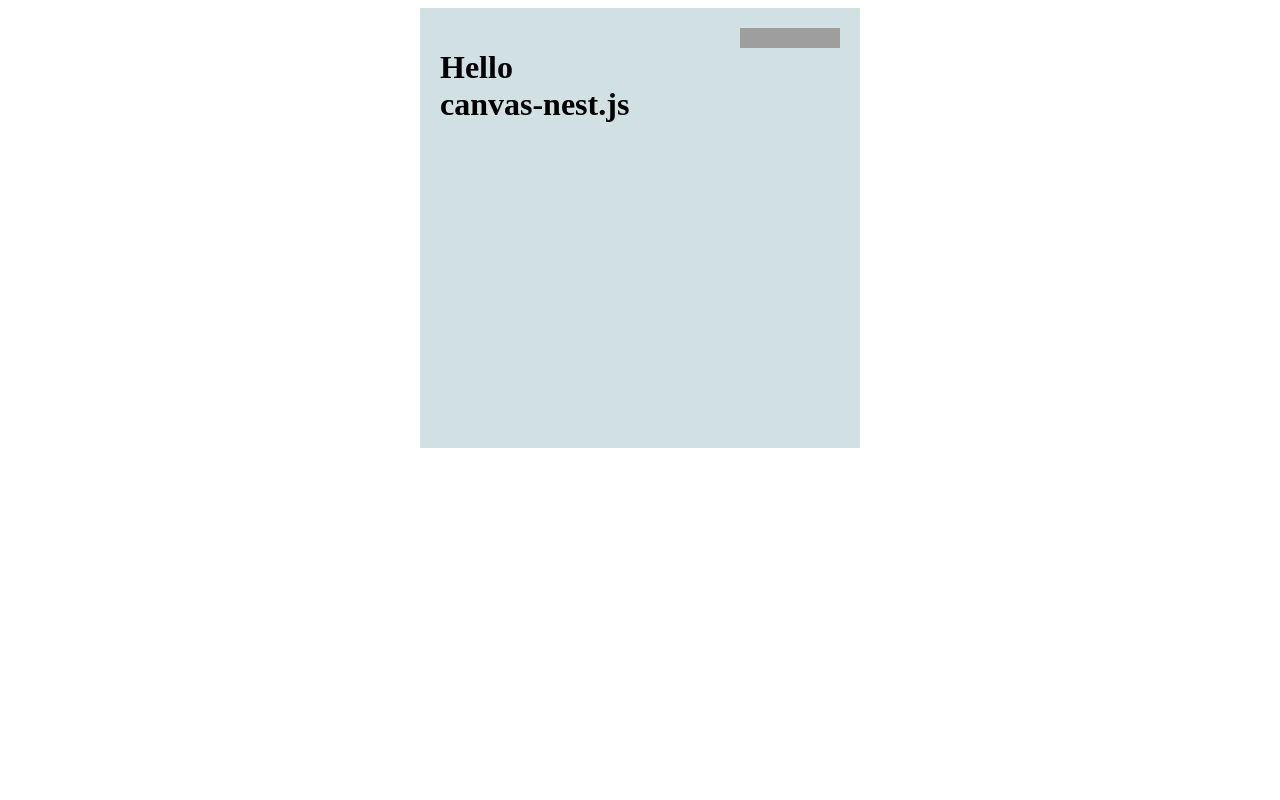
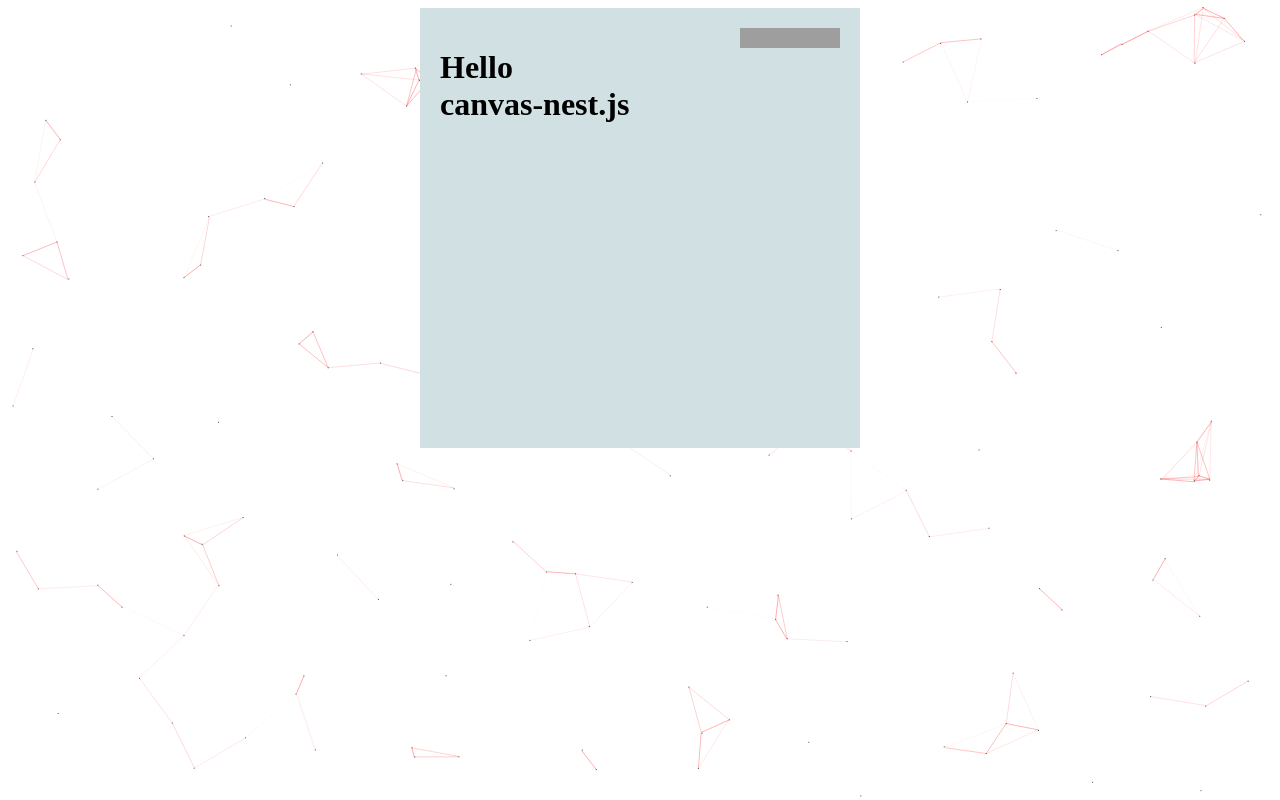
Before and after one commit to hustcc/canvas-nest.js, a plain HTML site: page demo.html in a window 1280 px wide. Drawn offline with Linux system fonts and the light colour scheme; grey boxes are pictures that could not be loaded.

Commit message:
ramdom canvas id, allow multiple js included

```diff
--- a/canvas-nest.js
+++ b/canvas-nest.js
@@ -1,86 +1,84 @@
 "use strict";
 ! function() {
-    function C(f, a, b) {
-        return f.getAttribute(a) || b
+    function r(a, b, f) {
+        return a.getAttribute(b) || f
     }
 
-    function l() {
-        var a = document.getElementsByTagName("script"),
-            f = a[a.length - 1],
-            h, g, b;
-        h = C(f, "zIndex", -1);
-        g = C(f, "opacity", 0.5);
-        b = C(f, "color", "0,0,0");
+    function e() {
+        var h = document.getElementsByTagName("script"),
+            f = h.length,
+            a = h[f - 1],
+            g, b, j;
+        g = r(a, "zIndex", -1);
+        b = r(a, "opacity", 0.5);
+        j = r(a, "color", "0,0,0");
         return {
-            z: h,
-            o: g,
-            c: b
+            l: f,
+            z: g,
+            o: b,
+            c: j
         }
     }
 
-    function t() {
-        A.width = window.innerWidth || document.documentElement.clientWidth || document.body.clientWidth, A.height = window.innerHeight || document.documentElement.clientHeight || document.body.clientHeight
+    function E() {
+        m.width = window.innerWidth || document.documentElement.clientWidth || document.body.clientWidth, m.height = window.innerHeight || document.documentElement.clientHeight || document.body.clientHeight
     }
 
-    function d() {
-        e.clearRect(0, 0, A.width, A.height);
-        var b = [D].concat(n);
-        n.forEach(function(h) {
-            h.x += h.xa, h.y += h.ya, h.xa *= h.x > A.width || h.x < 0 ? -1 : 1, h.ya *= h.y > A.height || h.y < 0 ? -1 : 1, e.fillRect(h.x - 0.5, h.y - 0.5, 1, 1);
-            for (var a = 0; a < b.length; a++) {
-                var g = b[a];
-                if (h !== g && null !== g.x && null !== g.y) {
-                    var j, f = h.x - g.x,
-                        o = h.y - g.y,
-                        k = f * f + o * o;
-                    k < g.max && (g === D && k >= g.max / 2 && (h.x -= 0.03 * f, h.y -= 0.03 * o), j = (g.max - k) / g.max, e.beginPath(), e.lineWidth = j / 2, e.strokeStyle = "rgba(" + i.c + "," + (j + 0.2) + ")", e.moveTo(h.x, h.y), e.lineTo(g.x, g.y), e.stroke())
+    function F() {
+        c.clearRect(0, 0, m.width, m.height);
+        var a = [z].concat(l);
+        l.forEach(function(f) {
+            f.x += f.xa, f.y += f.ya, f.xa *= f.x > m.width || f.x < 0 ? -1 : 1, f.ya *= f.y > m.height || f.y < 0 ? -1 : 1, c.fillRect(f.x - 0.5, f.y - 0.5, 1, 1);
+            for (var k = 0; k < a.length; k++) {
+                var b = a[k];
+                if (f !== b && null !== b.x && null !== b.y) {
+                    var g, o = f.x - b.x,
+                        h = f.y - b.y,
+                        j = o * o + h * h;
+                    j < b.max && (b === z && j >= b.max / 2 && (f.x -= 0.03 * o, f.y -= 0.03 * h), g = (b.max - j) / b.max, c.beginPath(), c.lineWidth = g / 2, c.strokeStyle = "rgba(" + d.c + "," + (g + 0.2) + ")", c.moveTo(f.x, f.y), c.lineTo(b.x, b.y), c.stroke())
                 }
             }
-            b.splice(b.indexOf(h), 1)
-        }), u(d)
+            a.splice(a.indexOf(f), 1)
+        }), A(F)
     }
-    var c = "canvas_nest",
-        r = document.createElement("canvas"),
-        i = l();
-    r.id = c;
-    r.style.position = "fixed";
-    r.style.top = 0;
-    r.style.left = 0;
-    r.style.zIndex = i.z;
-    r.style.opacity = i.o;
-    document.getElementsByTagName("body")[0].appendChild(r);
-    var A = document.getElementById(c),
-        e = A.getContext("2d");
-    t(), window.onresize = t;
-    var u = function() {
-        return window.requestAnimationFrame || window.webkitRequestAnimationFrame || window.mozRequestAnimationFrame || window.oRequestAnimationFrame || window.msRequestAnimationFrame || function(b) {
-            window.setTimeout(b, 1000 / 60)
+    var u = document.createElement("canvas"),
+        d = e(),
+        B = "c_n" + d.l;
+    u.id = B;
+    u.style.cssText = "position:fixed;top:0;left:0;z-index:" + d.z + ";opacity:" + d.o;
+    document.getElementsByTagName("body")[0].appendChild(u);
+    var m = document.getElementById(B),
+        c = m.getContext("2d");
+    E(), window.onresize = E;
+    var A = function() {
+        return window.requestAnimationFrame || window.webkitRequestAnimationFrame || window.mozRequestAnimationFrame || window.oRequestAnimationFrame || window.msRequestAnimationFrame || function(a) {
+            window.setTimeout(a, 1000 / 60)
         }
     }(),
-        D = {
+        z = {
             x: null,
             y: null,
             max: 20000
         };
-    window.onmousemove = function(b) {
-        b = b || window.event, D.x = b.clientX, D.y = b.clientY
-    }, window.onmouseout = function(b) {
-        D.x = null, D.y = null
+    window.onmousemove = function(a) {
+        a = a || window.event, z.x = a.clientX, z.y = a.clientY
+    }, window.onmouseout = function(a) {
+        z.x = null, z.y = null
     };
-    for (var n = [], F = 0; 150 > F; F++) {
-        var B = Math.random() * A.width,
-            E = Math.random() * A.height,
-            z = 2 * Math.random() - 1,
-            m = 2 * Math.random() - 1;
-        n.push({
-            x: B,
-            y: E,
-            xa: z,
-            ya: m,
+    for (var l = [], t = 0; 150 > t; t++) {
+        var n = Math.random() * m.width,
+            D = Math.random() * m.height,
+            C = 2 * Math.random() - 1,
+            i = 2 * Math.random() - 1;
+        l.push({
+            x: n,
+            y: D,
+            xa: C,
+            ya: i,
             max: 6000
         })
     }
     setTimeout(function() {
-        d()
+        F()
     }, 100)
 }();
--- a/demo.html
+++ b/demo.html
@@ -11,7 +11,7 @@
   <h1>Hello <br />canvas-nest.js</h1>
 </div>
 
-<script type="text/javascript" color="255,0,0" opacity='0.7' zIndex="-2" src="http://github.atool.org/canvas-nest.min.js"></script>
+<script type="text/javascript" color="255,0,0" opacity='0.7' zIndex="-2" src="canvas-nest.js"></script>
 
 <script type="text/javascript">
     function async_load() {
```
Also changed, not shown: canvas-nest.min.js.
